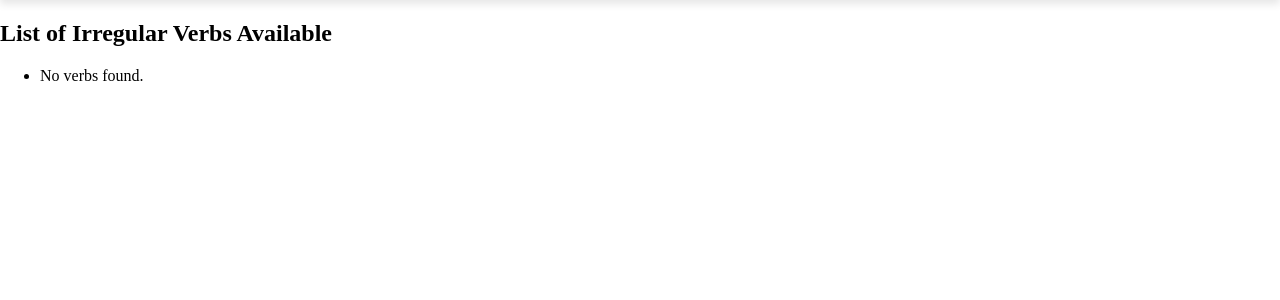
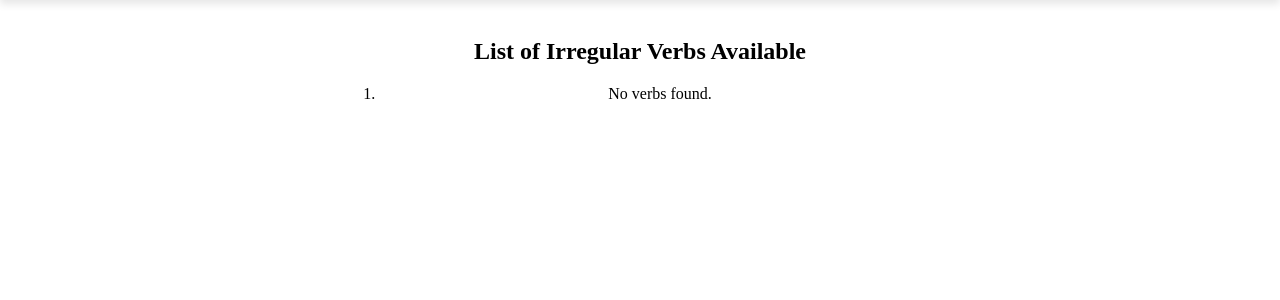
Before and after one commit to AlenKir/irrVerbsDj, a Django app: page /verbapp/verb_list/ in a window 1280 px wide. Shown: the part 48-348 px from the top of the page. Run offline with Django 5.2, Linux system fonts and the light colour scheme; data that the repository does not hold is empty.

Commit message:
fix up css #4 and #2

```diff
--- a/verbtrainer/static/verbtrainer/css/styles.css
+++ b/verbtrainer/static/verbtrainer/css/styles.css
@@ -1,5 +1,9 @@
 body {
     margin: 0;
+}
+
+main {
+    margin: 3%;
 }
 
 .container {
--- a/verbtrainer/verbapp/templates/verbapp/verb_add.html
+++ b/verbtrainer/verbapp/templates/verbapp/verb_add.html
@@ -1,10 +1,12 @@
 {% extends "base.html" %}
 
 {% block content %}
+<div class="center">
   <h2>Add verb to collection</h2>
     <form method="post">
         {% csrf_token %}
         {{ form.as_p }}
         <button type="submit">Add</button>
     </form>
+</div>
 {% endblock %}
--- a/verbtrainer/verbapp/templates/verbapp/verb_list.html
+++ b/verbtrainer/verbapp/templates/verbapp/verb_list.html
@@ -1,8 +1,9 @@
 {% extends "base.html" %}
 
 {% block content %}
+<div class="center">
   <h2>List of Irregular Verbs Available</h2>
-  <ul>
+  <ol>
     {% for verb in verbs %}
       <li>
         <a href="{% url 'verbapp:verb_edit' verb.id %}">
@@ -12,5 +13,6 @@
     {% empty %}
       <li>No verbs found.</li>
     {% endfor %}
-  </ul>
+  </ol>
+</div>
 {% endblock %}
```
